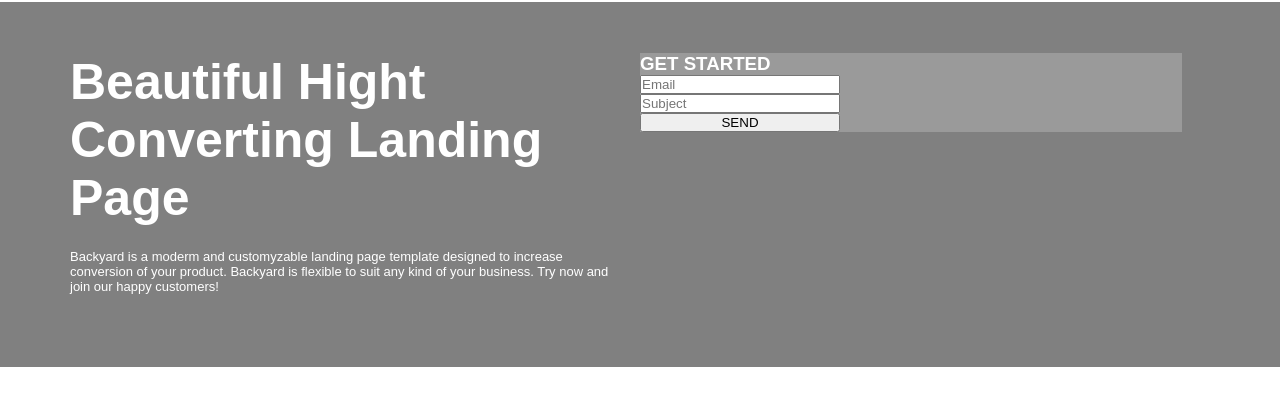
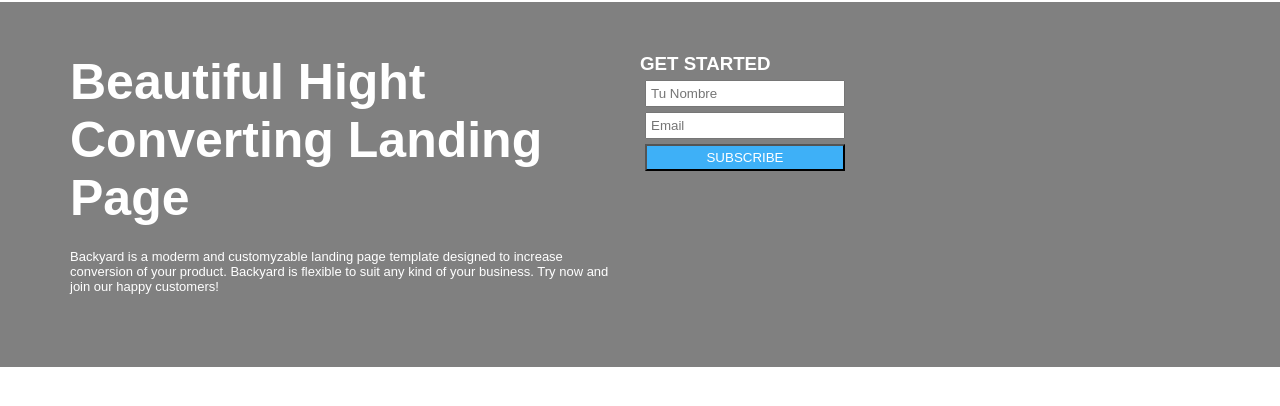
Before and after one commit to parakawa/Backyard, a plain HTML site: page index.html in a window 1280 px wide. Shown: the part 42-448 px from the top of the page. Drawn offline with Linux system fonts and the light colour scheme.

Commit message:
avanzando el form

```diff
--- a/css/main.css
+++ b/css/main.css
@@ -39,7 +39,15 @@ nav a{
 input{
 	display: block;
 	width: 200px;
+	padding: 4px;
+	margin: 5px;
 
+}
+
+.subscribe{
+	background-color: #3eb0f7;
+	color: white;
+	text-align: center;
 }
 
 .form{
--- a/index.html
+++ b/index.html
@@ -32,11 +32,12 @@
 					<p>Backyard is a moderm and customyzable landing page template designed to increase conversion of your product. Backyard is flexible to suit any kind of your business. Try now and join our happy customers! </p>
 				</div>
 				<div class="col-6">
-					<div class="form">
+					<form>
 						<h3>GET STARTED</h3>
-						<input type="email" placeholder="Email" class="input">
-                        <input type="text" placeholder="Subject" class="input">
-                        <input type="submit" value="SEND"/>
+						<input type="email" placeholder="Tu Nombre" class="input">
+                        <input type="text" placeholder="Email" class="input">
+                        <input type="submit" value="SUBSCRIBE" class="subscribe" />
+
 					</div>
 				</div>
 			</div>
```
